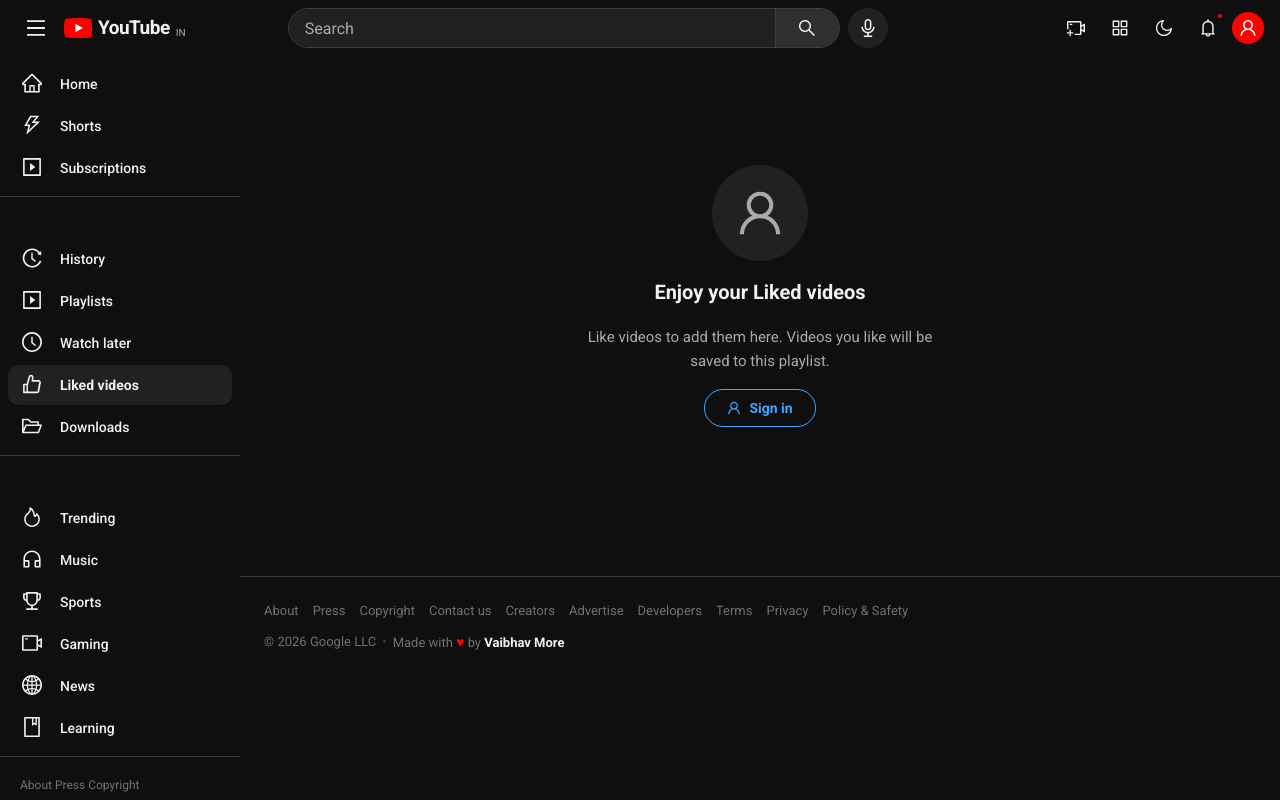
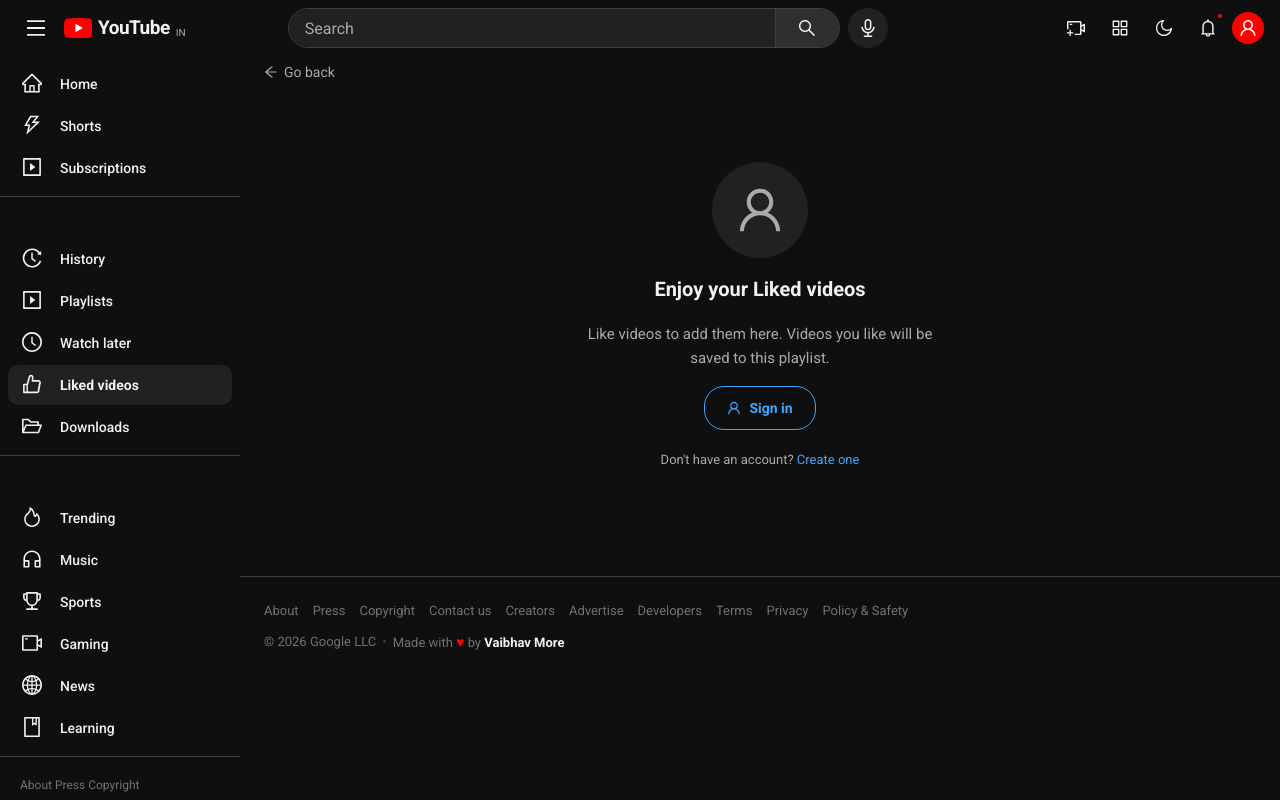
Before and after one commit to mvaibhav131/YouTube, a Next.js app: page /liked in a window 1280 px wide. Built offline with nearby package versions, Linux system fonts and the light colour scheme.

Commit message:
fix: AuthWall sign-in links to /login + back button, favicon wider 68x48

```diff
--- a/components/AuthWall.js
+++ b/components/AuthWall.js
@@ -1,35 +1,65 @@
-import { UserOutlined } from '@ant-design/icons';
+import Link from 'next/link';
+import { useRouter } from 'next/router';
+import { UserOutlined, ArrowLeftOutlined } from '@ant-design/icons';
 
 export default function AuthWall({ section, description }) {
+  const router = useRouter();
+
   return (
     <div style={{
       display: 'flex', flexDirection: 'column',
       alignItems: 'center', justifyContent: 'center',
       minHeight: '60vh', gap: 16, padding: 24,
-      color: 'var(--yt-text)',
+      color: 'var(--yt-text)', position: 'relative',
     }}>
+      {/* Back button — top left */}
+      <button
+        onClick={() => router.back()}
+        style={{
+          position: 'absolute', top: 0, left: 24,
+          background: 'transparent', border: 'none',
+          cursor: 'pointer', display: 'flex', alignItems: 'center',
+          gap: 6, color: 'var(--yt-text-2)', fontSize: 14, fontFamily: 'inherit',
+          padding: '8px 0',
+        }}
+      >
+        <ArrowLeftOutlined /> Go back
+      </button>
+
       <div style={{
         width: 96, height: 96, borderRadius: '50%',
         background: 'var(--yt-surface)',
         display: 'flex', alignItems: 'center', justifyContent: 'center',
+        marginTop: 40,
       }}>
         <UserOutlined style={{ fontSize: 48, color: '#aaa' }} />
       </div>
+
       <h2 style={{ fontSize: 20, fontWeight: 600 }}>Enjoy your {section}</h2>
       <p style={{ color: '#aaa', fontSize: 15, textAlign: 'center', maxWidth: 380, lineHeight: 1.6 }}>
         {description || `Sign in to see your ${section.toLowerCase()} and other personalised info.`}
       </p>
-      <button style={{
+
+      {/* Sign in button — properly linked */}
+      <Link href="/login" style={{ textDecoration: 'none' }}>
+        <span style={{
+          display: 'flex', alignItems: 'center', gap: 8,
           background: 'transparent',
           border: '1px solid var(--yt-blue)',
           color: 'var(--yt-blue)',
           padding: '10px 22px', borderRadius: 20,
           cursor: 'pointer', fontSize: 14, fontWeight: 600,
-        display: 'flex', alignItems: 'center', gap: 8,
-        fontFamily: 'inherit',
         }}>
           <UserOutlined /> Sign in
-      </button>
+        </span>
+      </Link>
+
+      <p style={{ fontSize: 13, color: 'var(--yt-text-2)', marginTop: 4 }}>
+        Don&apos;t have an account?{' '}
+        <Link href="/signup" style={{ color: 'var(--yt-blue)', textDecoration: 'none' }}>
+          Create one
+        </Link>
+      </p>
     </div>
   );
 }
```
Also changed, not shown: public/favicon.svg. Lines whose indentation alone changed are shown as unchanged.
